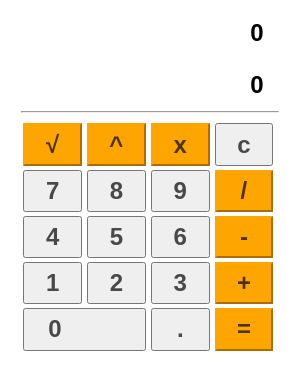
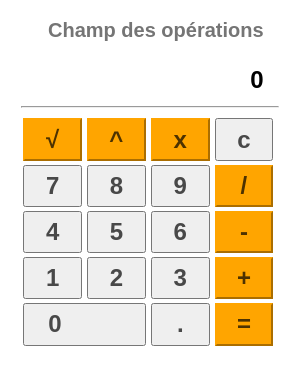
Before and after one commit to MarioMajila/Calculator, an Electron app: page index.html in a window 300 px wide. Drawn offline with Linux system fonts and the light colour scheme.

Commit message:
Personnalisation du champ des opérations

```diff
--- a/assets/style.css
+++ b/assets/style.css
@@ -1,3 +1,7 @@
+#container #inputop{
+    font-size: 1.25em;
+}
+
 #container .input{
     width: 80%;
     margin: auto;
--- a/index.html
+++ b/index.html
@@ -7,7 +7,7 @@
   <body>
     <div id="container">
       <div id="inputs">
-        <input type="text" id="inputop" class="input" readonly>
+        <input type="text" id="inputop" class="input" placeholder="Champ des opérations" readonly>
         <input type="text" id="input" class="input" readonly>
       </div>
       <hr>
--- a/renderer.js
+++ b/renderer.js
@@ -38,7 +38,6 @@ LoadEventListener();
 
 function LoadEventListener(){
     input.value = 0;
-    inputop.value = 0;
     // Chiffres
     bouton0.addEventListener('click', () => {
         if(input.value === "0"){
@@ -174,4 +173,5 @@ function ajouterOperation(entree, operation){
 
 function clean(){
     input.value = 0;
+    inputop.value = "";
 }
```
